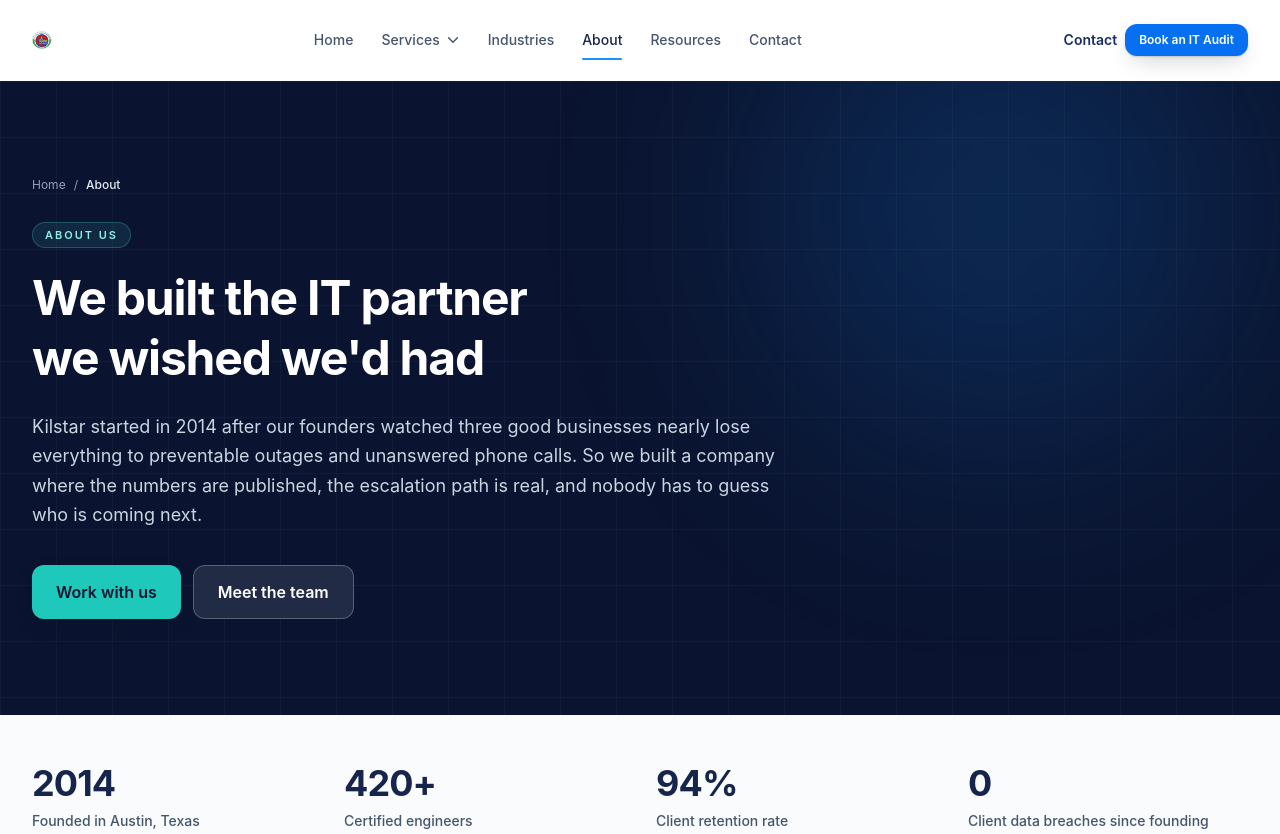
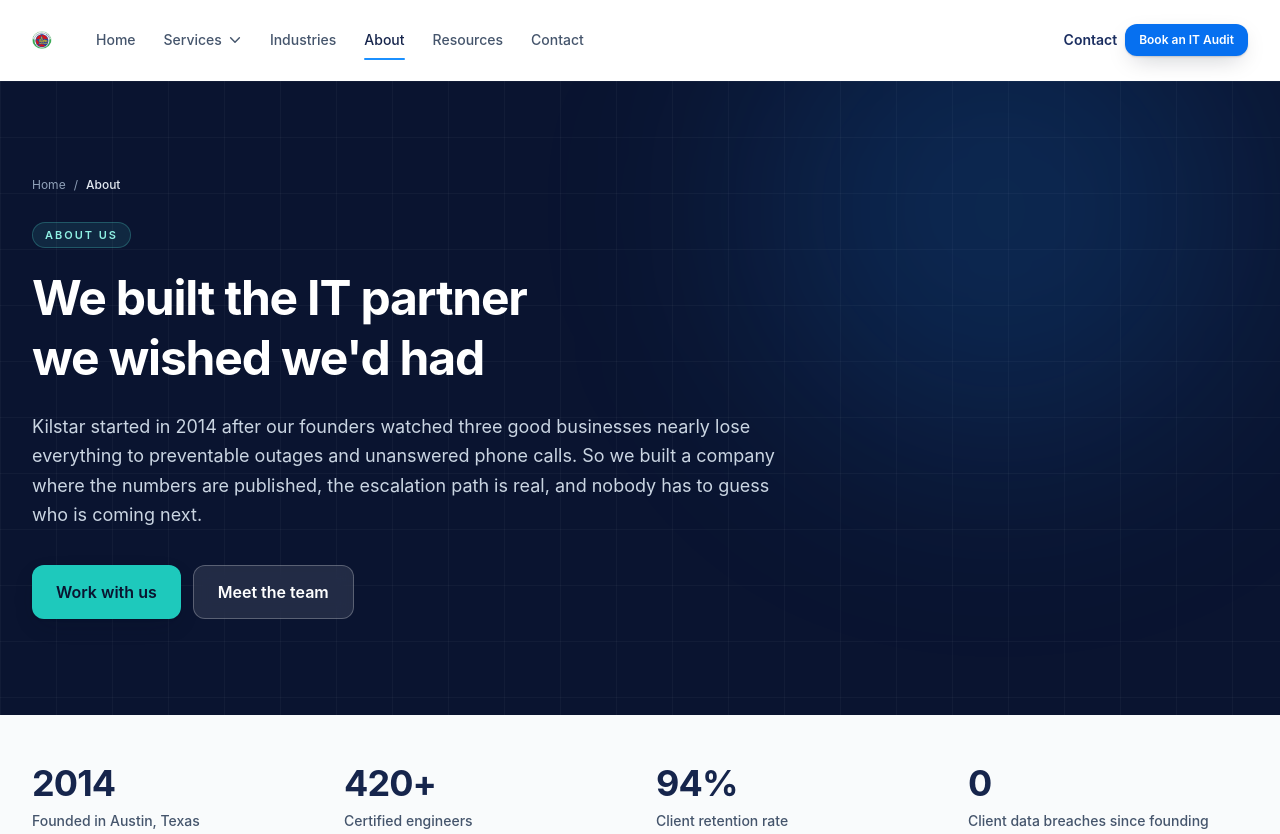
Before and after one commit to stallone7ss/stallone7ss.github.io, a website: page about.html in a window 1280 px wide. Shown: the top 834 px of the page. Drawn offline with Linux system fonts and the light colour scheme.

Commit message:
Place logo inline with the nav links

```diff
--- a/about.html
+++ b/about.html
@@ -32,6 +32,7 @@
 <!-- ============================== HEADER ============================== -->
     <header data-header>
       <div class="container-page flex h-16 items-center justify-between gap-4 lg:h-20">
+        <div class="flex items-center gap-6 lg:gap-8">
           <!-- Logo -->
           <a href="index.html" class="flex shrink-0 items-center" aria-label="Kilstar ICT and Business Consultants — home">
             <img src="assets/img/logo.jpg" alt="" class="block size-5 object-contain" />
@@ -122,6 +123,7 @@
           <a href="resources.html" class="nav-link" data-nav="resources">Resources</a>
           <a href="contact.html" class="nav-link" data-nav="contact">Contact</a>
           </nav>
+        </div>
 
         <div class="flex items-center gap-2">
           <a href="contact.html" class="hidden text-sm font-semibold text-navy-800 hover:text-electric-700 sm:inline lg:hidden xl:inline"
```
Also changed, not shown: contact.html (+2 -0 lines), index.html (+2 -0 lines), industries.html (+2 -0 lines), legal.html (+2 -0 lines), resources.html (+2 -0 lines), services.html (+2 -0 lines), assets/css/app.css. Lines whose indentation alone changed are shown as unchanged.
